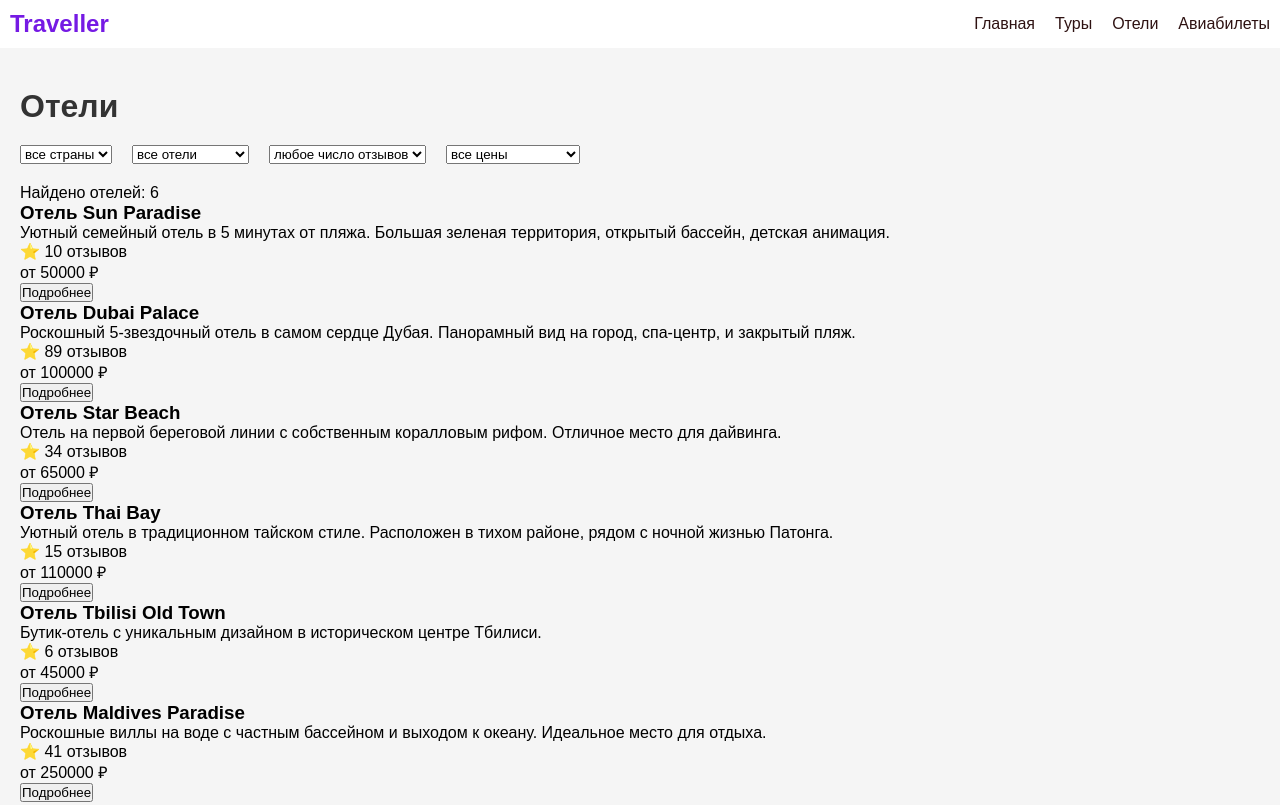
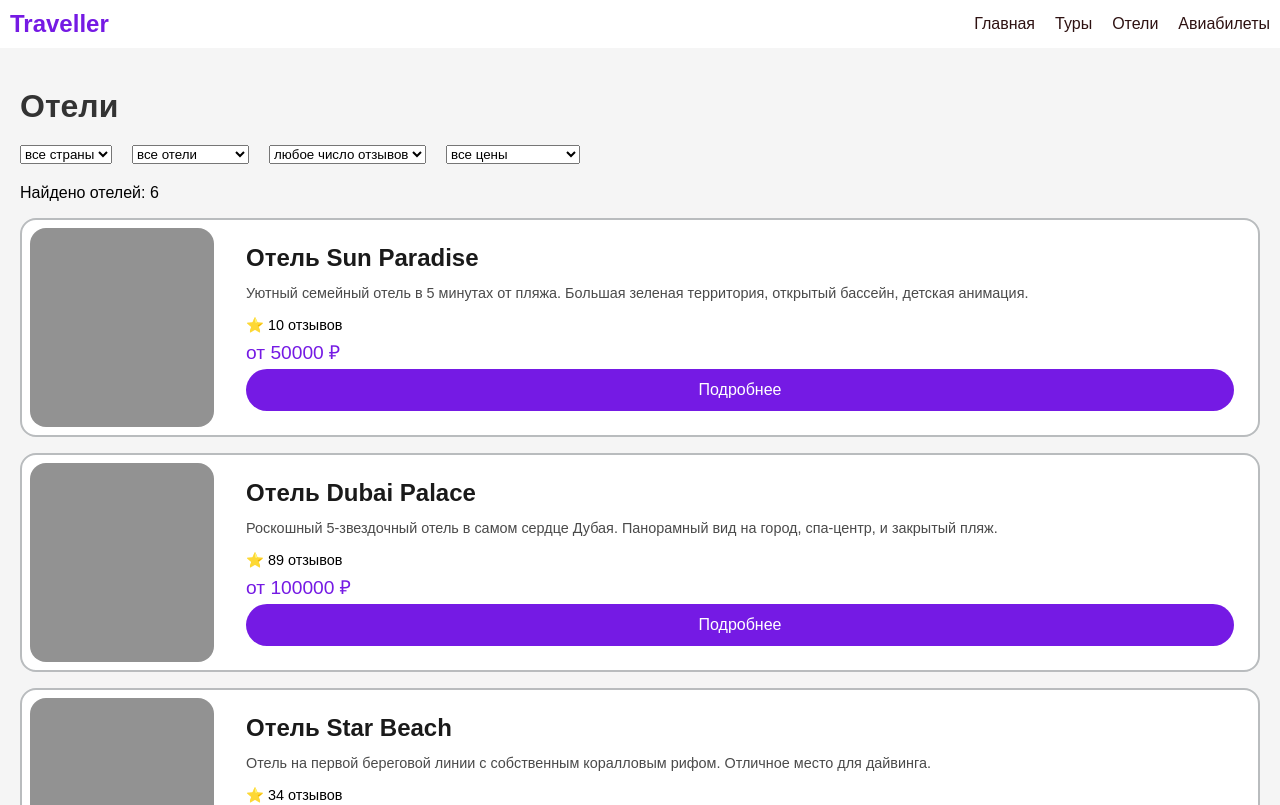
Before and after one commit to AuyLisa/Traveller-React-open-repo, a React (Vite) app: page /hotels in a window 1280 px wide. Shown: the top 805 px of the page. Built offline with nearby package versions, Linux system fonts and the light colour scheme.

Commit message:
Update HotelCard.css

```diff
--- a/src/components/hotel-card/HotelCard.css
+++ b/src/components/hotel-card/HotelCard.css
@@ -1,13 +1,78 @@
-.hotel-card {
-  border: 1px solid #ddd;
-  border-radius: 8px;
-  padding: 15px;
-  margin: 10px;
-  text-align: center;
+.hotelcard {
+  display: flex;
+  margin: 1rem 0;
+  width: 100%;
+  background-color: #ffffff;
+  border: 2px solid #b9bcbe;
+  border-radius: 16px;
 }
 
-.hotel-card .price {
-  color: #4C9839;
-  font-size: 15px;
+.hotelcard__image {
+  width: 200px;
+  min-width: 200px;
+  padding: 0.5rem;
+}
+
+.hotelcard__photo {
+  display: block;
+  width: 100%;
+  height: 100%;
+  background-color: #929292;
+  border-radius: 16px;
+}
+
+.hotelcard__content {
+  flex: 1;
+  padding: 1.5rem;
+  display: flex;
+  flex-direction: column;
+}
+
+
+.hotelcard__title {
+  font-size: 1.5rem;
   font-weight: bold;
+  color: #1a1a1a;
 }
+
+
+.hotelcard__location {
+}
+
+.hotelcard__description {
+  font-size: 0.9rem;
+  color: #4a4a4a;
+  line-height: 1.5;
+  margin: 0.7rem 0;
+}
+
+
+.hotelcard__rating {
+}
+
+.hotelcard__stars,
+.hotelcard__reviews
+ {
+  font-size: 0.9rem;
+}
+
+
+.hotelcard__price {
+  color: #751AE4;
+  font-size: 1.2rem;
+  margin: 0.25rem 0;
+}
+
+
+.hotelcard__button {
+  background-color: #751AE4;
+  color: white;
+  border: none;
+  border-radius: 2rem;
+  padding: 0.75rem 1.5rem;
+  font-size: 1rem;
+}
+
+.hotelcard__button:hover {
+  background-color: #5a15b0;
+}
```
